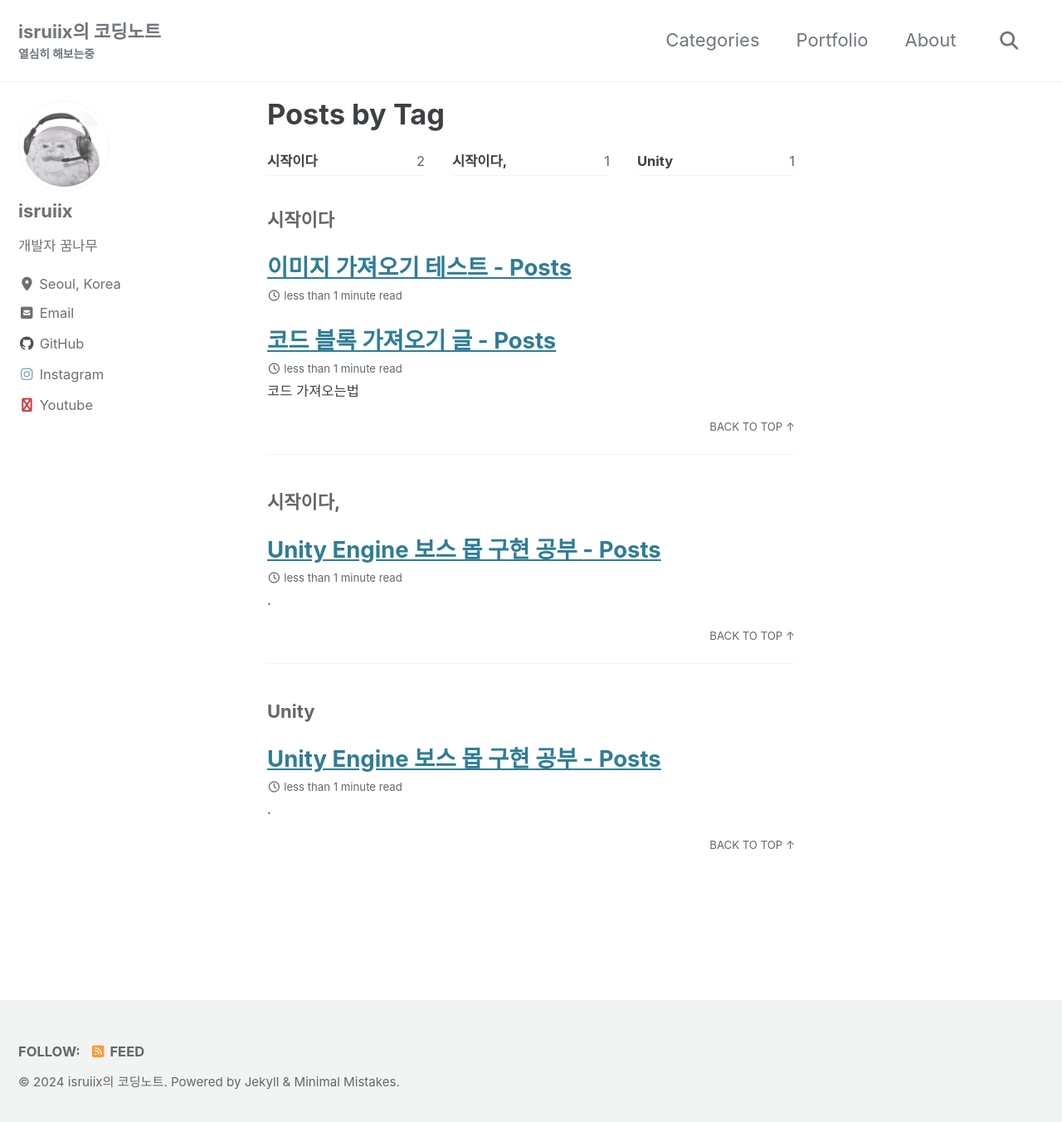
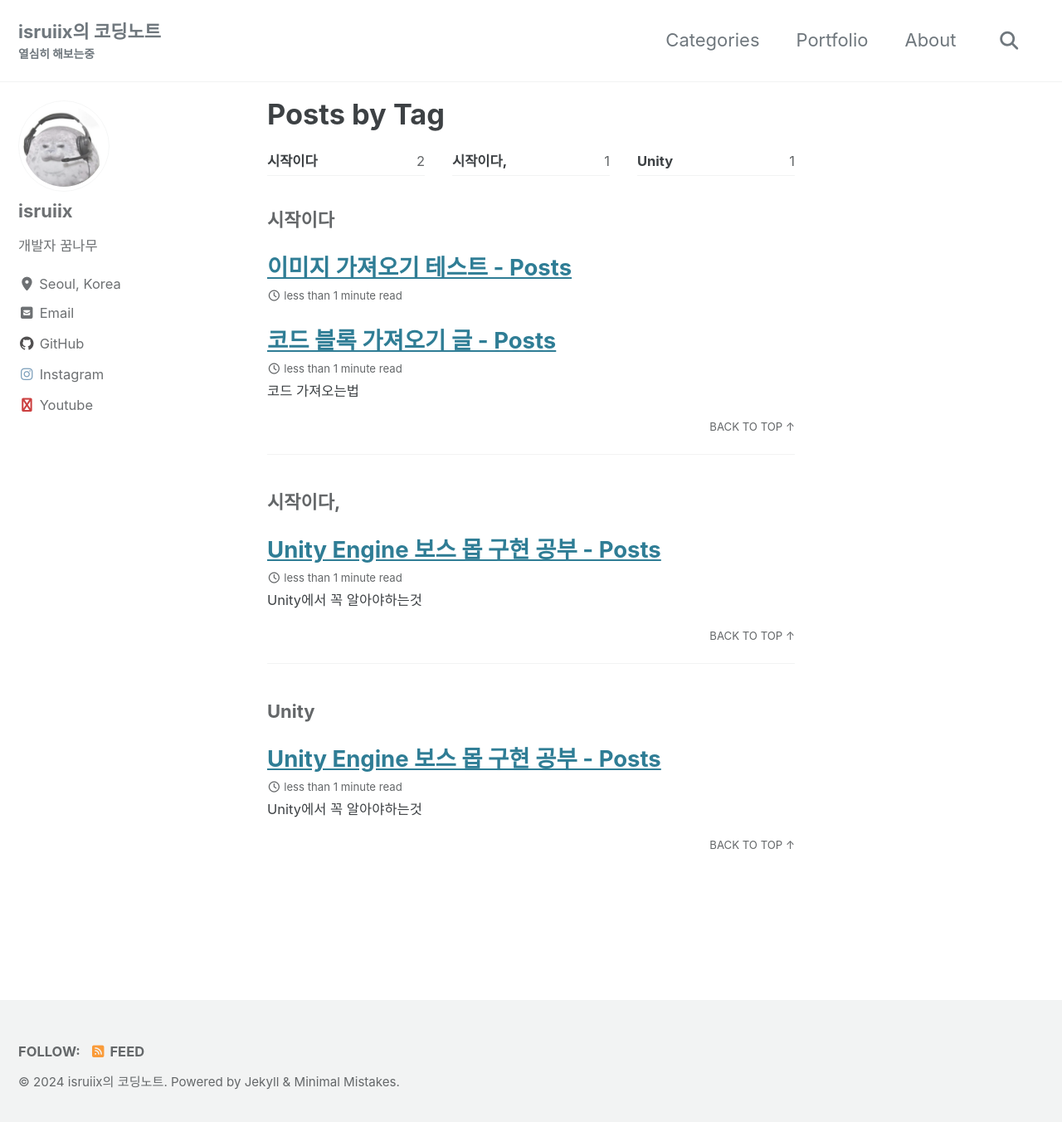
Before and after one commit to isruiix/isruiix.github.io, a Jekyll site: the page built from _pages/tag_archive.md, in a window 1280 px wide and 1360 px high. Shown: the top 1352 px of the window at 83% size. Built offline with Jekyll 4.4.1, drawn with Linux system fonts in a browser that asks for light colours; cached includes are drawn as plain includes; some web fonts are replaced; part of the change alters nothing that is shown.

Commit message:
2024-11-04-IEunmerator.md 업데이트

```diff
--- a/_posts/2024-11-04-IEunmerator.md
+++ b/_posts/2024-11-04-IEunmerator.md
@@ -4,7 +4,37 @@ toc: true
 categories:
     - Unity
 tags: 시작이다, Unity
-date: 2024-11-04 13:45 +0900
+date: 2024-11-04 13:59 +0900
 ---
 
-.
+### Unity에서 꼭 알아야하는것
+
+#### 1. enum
+
+C#에서 쓰이는 열거형 형식.
+열거형은 enum 키워드로 정의.
+
+**열거형이란?**
+이름이 지정된 상수 집합
+
+다음은 예시이다.
+<script src="https://gist.github.com/isruiix/c3da07e2b7a2e7ca34af16ceacc8b789.js"></script>
+
+
+#### 2. 코루틴
+
+Update문에 코드를 작성하면 특정 코드가 반복적으로 실행되는데, Update 아닌 곳에서도 필요한 경우가 있다.
+이럴때 필요한거다.
+
+1. **IEnumerator** 반환형으로 시작
+2. **yield return** 반드시 함수 내부에 존재
+
+예시.
+<script src="https://gist.github.com/isruiix/084d8c17a871d623fb034399a6c65328.js"></script>
+
+개인적으로 정리한 노트 느낌으로 운영되는 내 끄적 사이트이기에 자세한 내용은 다른 사이트로...ㅎㅎ
+[코루틴](https://coding-of-today.tistory.com/171)
+
+
+#### 3. 추가 예정
+ㅇㅅㅇ
```
